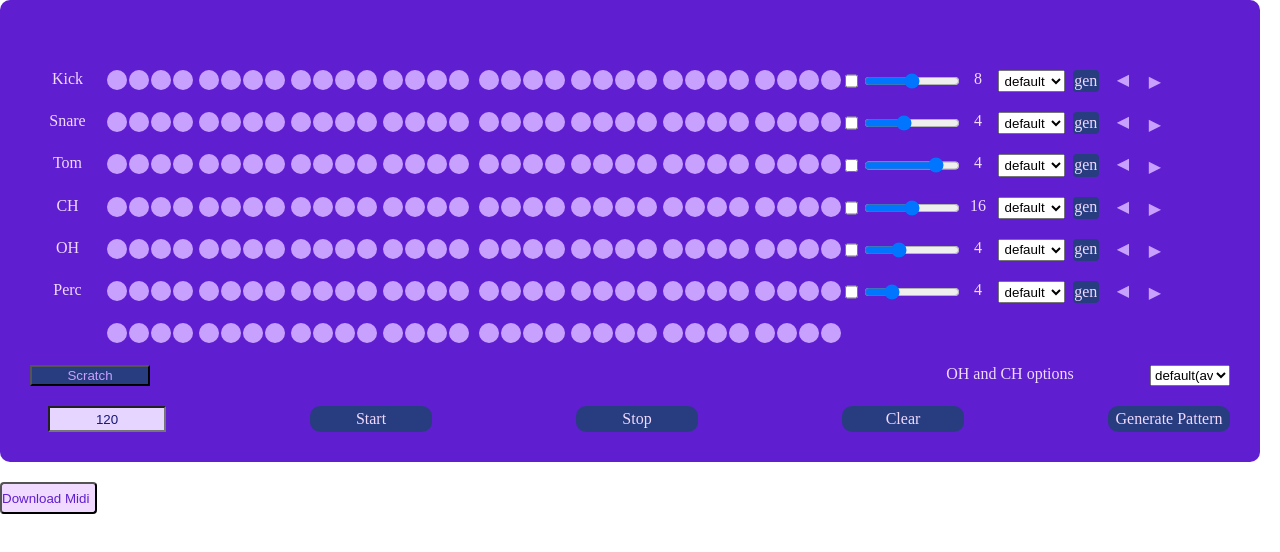
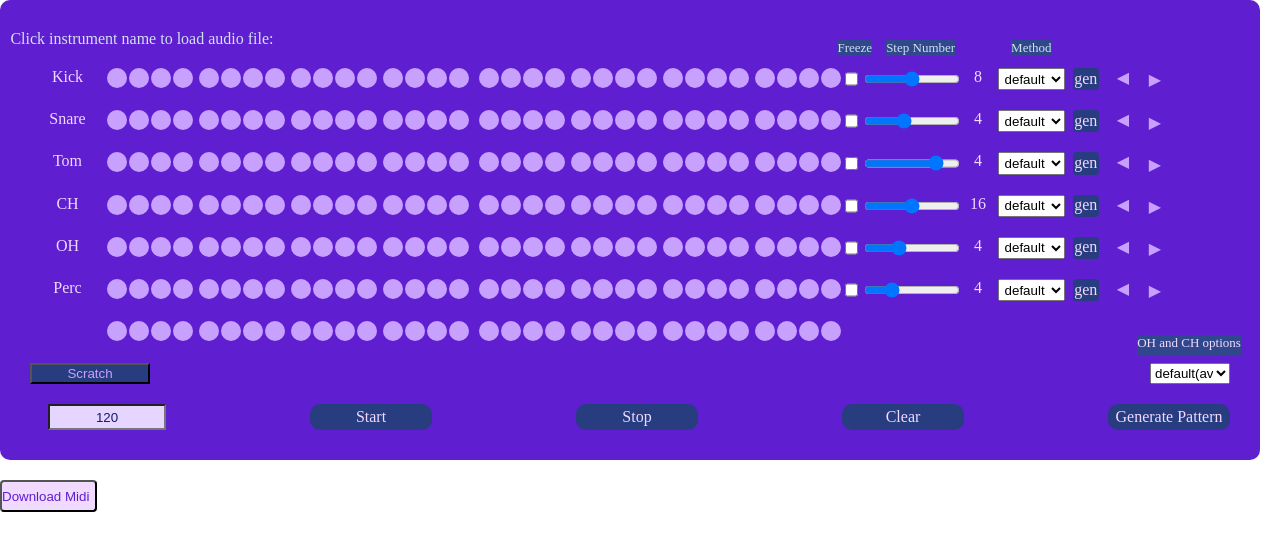
Before and after one commit to KwDing/DrumPatternGenerator.github.io, a plain HTML site: page index.html in a window 1280 px wide. Drawn offline with Linux system fonts and the light colour scheme; a script that the page names is missing.

Commit message:
added brief label instructions in UI

```diff
--- a/css/style.css
+++ b/css/style.css
@@ -30,6 +30,44 @@ body{
 	width: 100%;
 	text-align: center;
 }
+
+.finlbl{
+	position: relative;
+	top:0rem; left: -25rem;
+	/* background-color:  hsl(225, 48%, 37%); */
+	/* display: inline-block; */
+	display: inline;
+	margin-left: 10px;
+	/* font-size: small; */
+	color:rgb(209, 225, 239)
+}
+.checklbl{
+	position: relative;
+	top:0.5rem; left: 10rem;
+	background-color:  #31478c;
+	display: inline-block;
+	/* margin-left: 540px; */
+	font-size: small;
+	color:rgb(209, 225, 239)
+}
+.steplbl{
+	position: relative;
+	top:0.5rem; left: 10rem;
+	background-color:  hsl(225, 48%, 37%);
+	display: inline-block;
+	margin-left: 10px;
+	font-size: small;
+	color:rgb(209, 225, 239)
+}
+.methodlbl{
+	position: relative;
+	top:0.5rem; left: 13.25rem;
+	background-color:  #31478c;
+	display: inline-block;
+	margin-right: 20px;
+	font-size: small;
+	color:rgb(209, 225, 239)
+}
 .audio_box{
 	width: 1.25rem;
 	height: 1.25rem;
@@ -56,7 +94,6 @@ body{
 	text-align: center;
 }
 .com_bt{
-	/* width: 9.375rem; */
 	width: 12%;
 	padding: 0.25rem;
 	background-color: rgb(40, 61, 128);
--- a/index.html
+++ b/index.html
@@ -20,7 +20,10 @@
 		<audio id= "audio6" style= "display: none" src= "./audio/6-perc.wav"></audio>
 		<div id= "container">
 
-		<div class= "f_r rowBox"></div>
+		<label for = "file-input" class = "finlbl">Click instrument name to load audio file:</label>
+		<label for = "freezechoice" class = "checklbl">Freeze</label>
+		<label for = "slider" class = "steplbl">Step Number</label>
+		<label for = "Methods" class = "methodlbl">Method</label>
 		<div class= "f_r rowBox">
 			<label for= "file-input" class= "label" btn>
 				Kick
@@ -458,7 +461,8 @@
 		</div>
 		<div class= "f_r rowBox">
 			<input type = "button" id = "addBtn" value = "Scratch">
-			<label for="Hatopts" style = "padding-left: 60%; :right; margin-left: auto; margin-right: 0px;">OH and CH options</label>
+			<label for="Hatopts" style = "position: relative;font-size: small; background-color: #31478c;;
+			top:-1.75rem; left: 61.7rem;">OH and CH options</label>
 			<select class = "sel2" id = "Hatopts" size = 1>
 				<option value = "avoid">default(avoid overlap in CH and OH)</option>
 				<option value = "brutal">ignore overlap in CH and OH</option>
```
Also changed, not shown: 1 other file.
